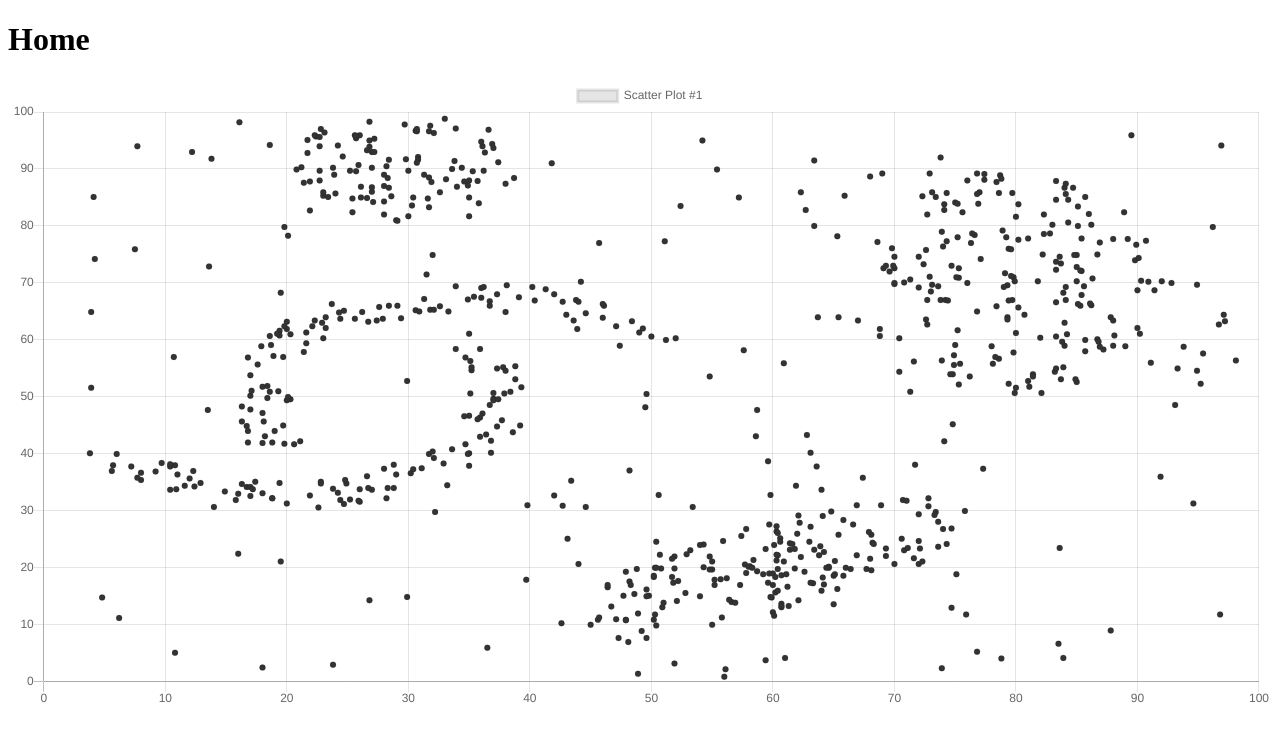
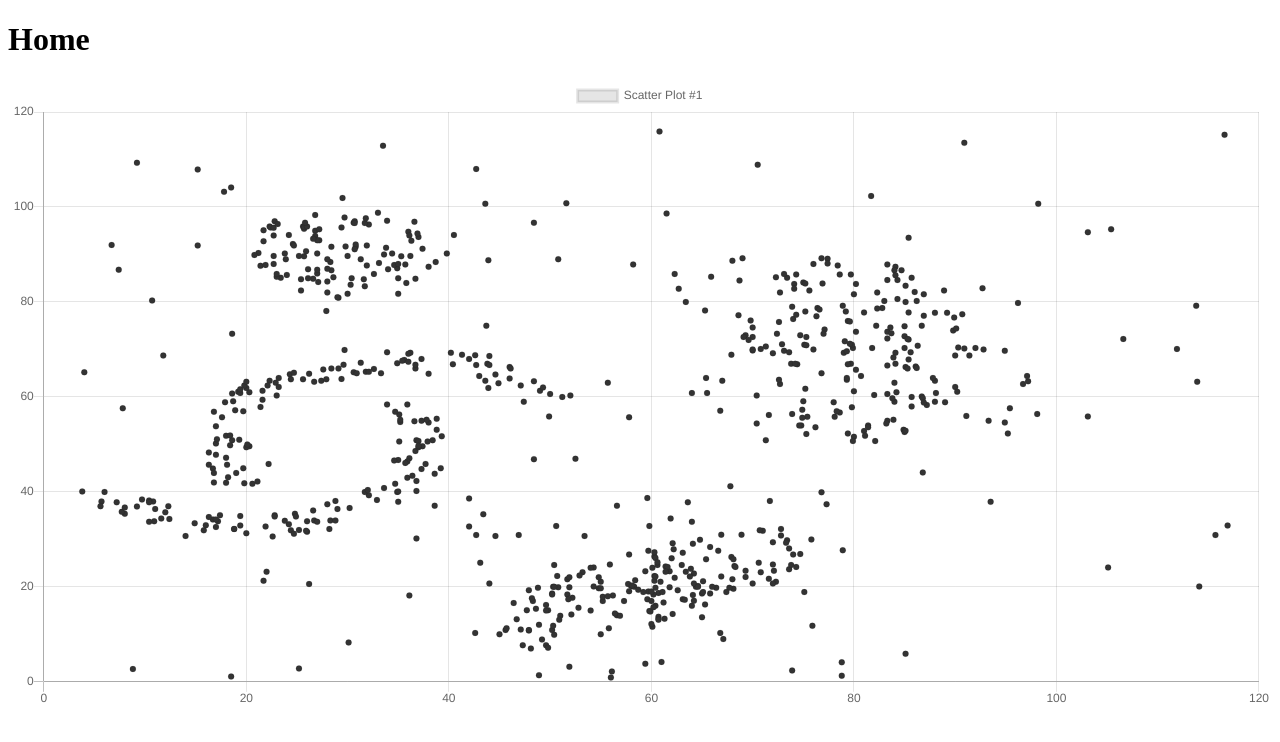
Before and after one commit to aalvinlin/DS-algorithms, a React (Vite) app: page / in a window 1280 px wide. Shown: the top 742 px of the page. Built offline with nearby package versions, Linux system fonts and the light colour scheme.

Commit message:
create data file and move cluster-combining logic into own function

```diff
--- a/src/components/Home.js
+++ b/src/components/Home.js
@@ -1,147 +1,24 @@
 import React from "react";
 import { Scatter } from "react-chartjs-2";
 
-import { generateClusterEllipse, generateClusterCircle, generateClusterArc, generateNoise, shuffle } from "../utils/generateClusters";
+import { set1 } from "../data/data";
+import { generateClusterEllipse, generateClusterCircle, generateClusterArc, combineAndAddNoise } from "../utils/generateClusters";
 
 const Home = () => {
 
-    let ellipse1 = {
-        numberOfPoints: 200,
-        centerX: 60,
-        centerY: 20,
-        radiusX: 20,
-        radiusY: 7,
-        rotationAngleDegrees: 30,
-        randomOffset: 0.1,
-        percentChanceOfAddingOutsidePoint: 5
-    };
-
-    let ellipse2 = {
-        numberOfPoints: 200,
-        centerX: 80,
-        centerY: 70,
-        radiusX: 12,
-        radiusY: 20,
-        rotationAngleDegrees: 0,
-        randomOffset: 0.1,
-        percentChanceOfAddingOutsidePoint: 10
-    };
-
-    let circle1 = {
-        numberOfPoints: 100,
-        centerX: 30,
-        centerY: 90,
-        radius: 10,
-        randomOffset: 0.1,
-        percentChanceOfAddingOutsidePoint: 10
-    };
-
-    let arc1 = {
-        numberOfPoints: 100,
-        centerX: 20,
-        centerY: 50,
-        radiusOuter: 20,
-        radiusInner: 15,
-        angleDegrees: 30,
-        direction: "less",
-        randomOffset: 0.1,
-        percentChanceOfAddingOutsidePoint: 10
-    };
-
-    let arc2 = {
-        numberOfPoints: 100,
-        centerX: 35,
-        centerY: 50,
-        radiusOuter: 20,
-        radiusInner: 15,
-        angleDegrees: 30,
-        direction: "greater",
-        randomOffset: 0.1,
-        percentChanceOfAddingOutsidePoint: 10
-    };
-
-    let clusters = [generateClusterEllipse(ellipse1), generateClusterEllipse(ellipse2), generateClusterCircle(circle1), generateClusterArc(arc1), generateClusterArc(arc2)];
-
-    // get the bounding box of the entire set of points
-    let boundingBoxOverall = {
-        minX: null,
-        maxX: null,
-        minY: null,
-        maxY: null
-    }
-
-    let combinedPoints = [];
-
-    clusters.forEach(cluster => {
-
-        // update bounding box
-        if (!boundingBoxOverall.minX || cluster.boundingBox.minX < boundingBoxOverall.minX)
-        { boundingBoxOverall.minX = cluster.boundingBox.minX}
-
-        if (!boundingBoxOverall.maxX || cluster.boundingBox.maxX > boundingBoxOverall.maxX)
-            { boundingBoxOverall.maxX = cluster.boundingBox.maxX}
-
-        if (!boundingBoxOverall.minY || cluster.boundingBox.minY < boundingBoxOverall.minY)
-            { boundingBoxOverall.minY = cluster.boundingBox.minY}
-
-        if (!boundingBoxOverall.maxY || cluster.boundingBox.maxY > boundingBoxOverall.maxY)
-            { boundingBoxOverall.maxY = cluster.boundingBox.maxY}
-
-        combinedPoints = combinedPoints.concat(cluster.points);
-    })
-
-    // generate noise
-    let noiseSettings = {
-        numberOfPoints: 100,
-        minX: boundingBoxOverall.minX,
-        maxX: boundingBoxOverall.maxX,
-        minY: boundingBoxOverall.minY,
-        maxY: boundingBoxOverall.maxY,
-        randomOffset: 0.1
-    }
-
-    let noisePoints = generateNoise(noiseSettings);
-
-    // add noise points and remove duplicates
-    combinedPoints = combinedPoints.concat(noisePoints.points);
-    combinedPoints = combinedPoints.filter((point, index) => combinedPoints.indexOf(point) === index);
-
-    shuffle(combinedPoints);
+    let scatterPlot1 = combineAndAddNoise(
+            [generateClusterEllipse(set1.ellipse1), generateClusterEllipse(set1.ellipse2), generateClusterCircle(set1.circle1), generateClusterArc(set1.arc1), generateClusterArc(set1.arc2)],
+            true,
+            set1.noiseSettings);
 
     let chartJSData = {
         datasets: [
             {
                 label: "Scatter Plot #1",
                 pointBackgroundColor: "#333333",
-                data: combinedPoints
+                data: scatterPlot1
 
             }
-            // {
-            //     label: "Scatter Plot #1",
-            //     pointBackgroundColor: "#009966",
-            //     data: cluster1.points
-            // },
-            // {
-            //     pointBackgroundColor: "#0099FF",
-            //     data: cluster2.points
-            // },
-            // {
-            //     pointBackgroundColor: "#FF9966",
-            //     data: cluster3.points
-            // },
-            // {
-            //     pointBackgroundColor: "#9933FF",
-            //     data: cluster4.points
-            // },
-            // {
-            //     pointBackgroundColor: "#CC3300",
-            //     data: cluster5.points
-            // },
-            // {
-            //     pointBackgroundColor: "#333333",
-            //     data: cluster6.points
-            // }
-
         ]
     };
 
--- /dev/null
+++ b/src/data/data.js
@@ -0,0 +1,59 @@
+export const set1 = {
+
+    ellipse1: {
+        numberOfPoints: 200,
+        centerX: 60,
+        centerY: 20,
+        radiusX: 20,
+        radiusY: 7,
+        rotationAngleDegrees: 30,
+        randomOffset: 0.1,
+        percentChanceOfAddingOutsidePoint: 5
+    },
+    ellipse2: {
+        numberOfPoints: 200,
+        centerX: 80,
+        centerY: 70,
+        radiusX: 12,
+        radiusY: 20,
+        rotationAngleDegrees: 0,
+        randomOffset: 0.1,
+        percentChanceOfAddingOutsidePoint: 10
+    },
+    circle1: {
+        numberOfPoints: 100,
+        centerX: 30,
+        centerY: 90,
+        radius: 10,
+        randomOffset: 0.1,
+        percentChanceOfAddingOutsidePoint: 10
+    },
+    arc1: {
+        numberOfPoints: 100,
+        centerX: 20,
+        centerY: 50,
+        radiusOuter: 20,
+        radiusInner: 15,
+        angleDegrees: 30,
+        direction: "less",
+        randomOffset: 0.1,
+        percentChanceOfAddingOutsidePoint: 10
+    },
+    arc2: {
+        numberOfPoints: 100,
+        centerX: 35,
+        centerY: 50,
+        radiusOuter: 20,
+        radiusInner: 15,
+        angleDegrees: 30,
+        direction: "greater",
+        randomOffset: 0.1,
+        percentChanceOfAddingOutsidePoint: 10
+    },
+    noiseSettings: {
+        numberOfPoints: 100,
+        additionalX: 20,
+        additionalY: 20,
+        randomOffset: 0.1,
+    }
+}
--- a/src/utils/generateClusters.js
+++ b/src/utils/generateClusters.js
@@ -219,6 +219,60 @@ export const shuffle = (array) => {
         }
 }
 
+// combine several clusters and add noise
+export const combineAndAddNoise = (clusters, addNoise, noiseSettings) => {
+
+    // get the bounding box of the entire set of points
+    let boundingBoxOverall = {
+        minX: null,
+        maxX: null,
+        minY: null,
+        maxY: null
+    }
+
+    let combinedPoints = [];
+
+    clusters.forEach(cluster => {
+
+        // update bounding box
+        if (!boundingBoxOverall.minX || cluster.boundingBox.minX < boundingBoxOverall.minX)
+        { boundingBoxOverall.minX = cluster.boundingBox.minX}
+
+        if (!boundingBoxOverall.maxX || cluster.boundingBox.maxX > boundingBoxOverall.maxX)
+            { boundingBoxOverall.maxX = cluster.boundingBox.maxX}
+
+        if (!boundingBoxOverall.minY || cluster.boundingBox.minY < boundingBoxOverall.minY)
+            { boundingBoxOverall.minY = cluster.boundingBox.minY}
+
+        if (!boundingBoxOverall.maxY || cluster.boundingBox.maxY > boundingBoxOverall.maxY)
+            { boundingBoxOverall.maxY = cluster.boundingBox.maxY}
+
+        combinedPoints = combinedPoints.concat(cluster.points);
+    })
+
+    // generate noise
+    if (addNoise)
+        {
+            noiseSettings = { ...noiseSettings,
+                minX: boundingBoxOverall.minX,
+                maxX: boundingBoxOverall.maxX + noiseSettings.additionalX,
+                minY: boundingBoxOverall.minY,
+                maxY: boundingBoxOverall.maxY + noiseSettings.additionalY,
+            }
+
+            let noisePoints = generateNoise(noiseSettings);
+
+            // add noise points and remove duplicates
+            combinedPoints = combinedPoints.concat(noisePoints.points);
+            combinedPoints = combinedPoints.filter((point, index) => combinedPoints.indexOf(point) === index);
+        }
+
+    shuffle(combinedPoints);
+
+    return combinedPoints;
+
+}
+
 // pick 1 or -1 with a 50% chance
 const oneOrNegativeOne = () => {
     return Math.floor(Math.random() * 2) ? -1 : 1;
```
